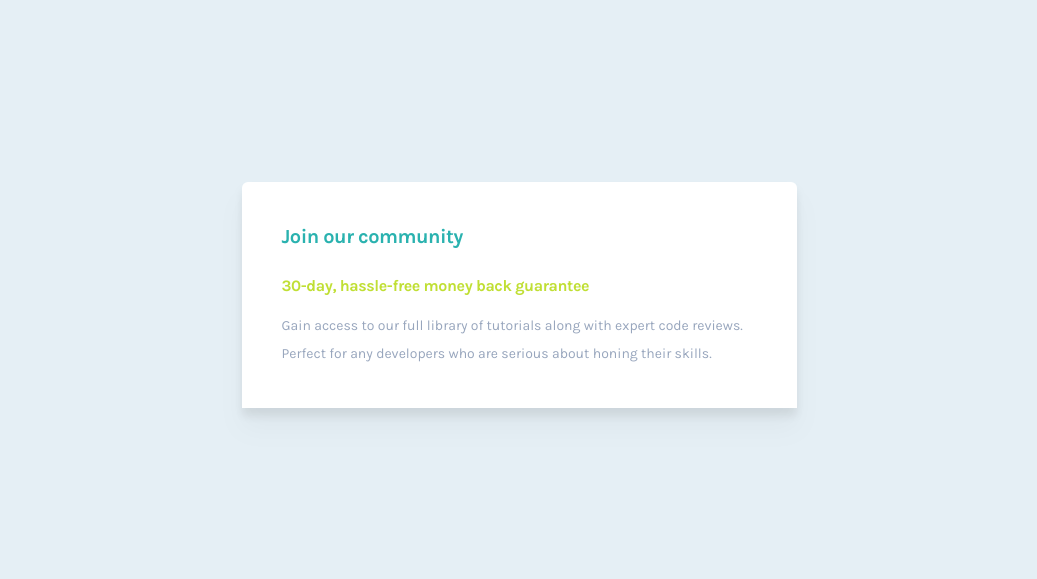
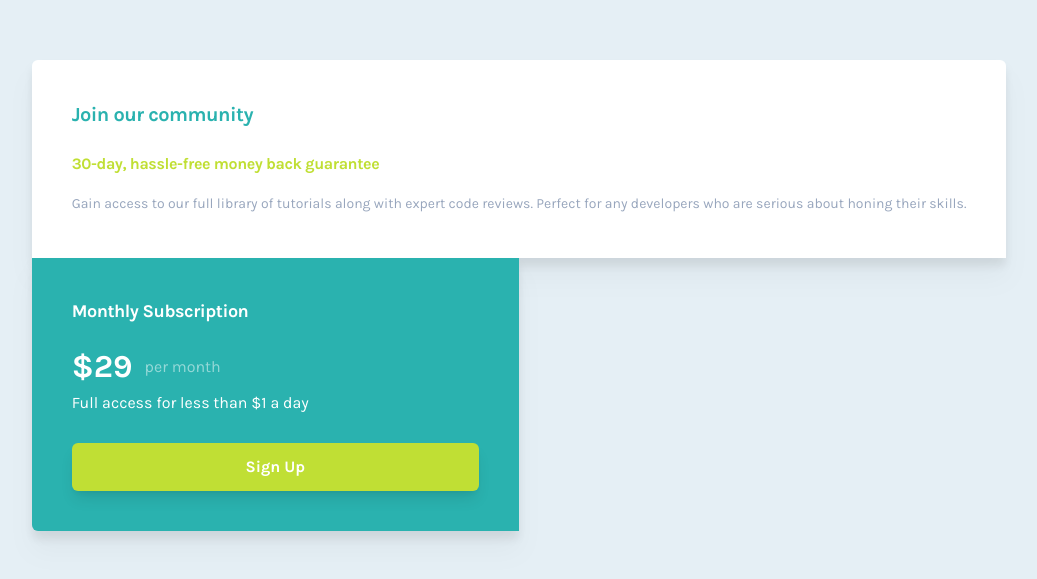
Before and after one commit to gumrahsindar/single-price-grid-component, a React (Vite) app: page / in a window 1280 px wide. Shown: the part 105-684 px from the top of the page, without its empty margins (121-1158 px from the left). Built offline with nearby package versions, Linux system fonts and the light colour scheme.

Commit message:
Complete pricing section

```diff
--- a/src/App.jsx
+++ b/src/App.jsx
@@ -1,11 +1,12 @@
-import './App.css'
+import './App.css';
 
 function App() {
   return (
     // global container
     <div className='container grid items-center just mx-auto min-h-screen'>
       {/* inner container */}
-      <div className='grid md:grid-cols-2 max-w-[635px] mx-8 md:mx-auto py-7 md:p-10 '>
+      <div className='grid md:grid-cols-2 mx-8 md:mx-auto py-7 md:p-10 '>
+        {/* header area */}
         <div className='bg-white grid md:col-span-2 p-6 pt-7 pb-8 md:p-10 md:pb-10 rounded-t-md drop-shadow-xl'>
           <h1 className='text-primary-cyan text-[20px] font-bold tracking-tight mb-6 '>
             Join our community
@@ -19,9 +20,25 @@ function App() {
             their skills.
           </h5>
         </div>
+        {/* pricing area */}
+        <div className='p-6 md:p-10 bg-primary-cyan rounded-bl-md drop-shadow-xl '>
+          <h2 className='text-lg font-bold text-white tracking-tight'>
+            Monthly Subscription
+          </h2>
+          <div className='flex items-center mt-[18px]'>
+            <h2 className='text-2xl text-white font-bold me-3'>$29</h2>
+            <h3 className='text-white opacity-50'>per month</h3>
+          </div>
+          <h3 className='text-white mb-7'>
+            Full access for less than $1 a day
+          </h3>
+          <button className='py-3 px-8 w-full text-white font-bold bg-primary-yellow shadow-lg rounded-md hover:bg-opacity-90 duration-500  '>
+            Sign Up
+          </button>
+        </div>
       </div>
     </div>
-  )
+  );
 }
 
-export default App
+export default App;
```
